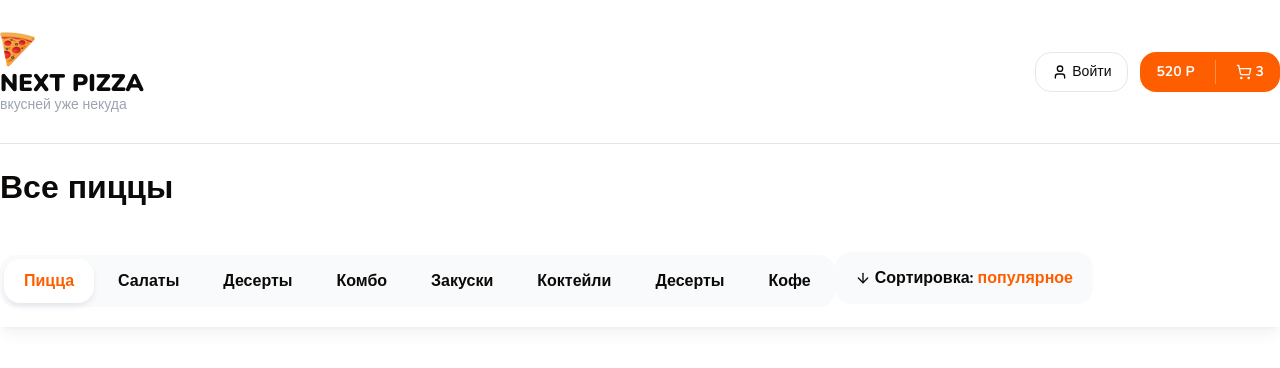
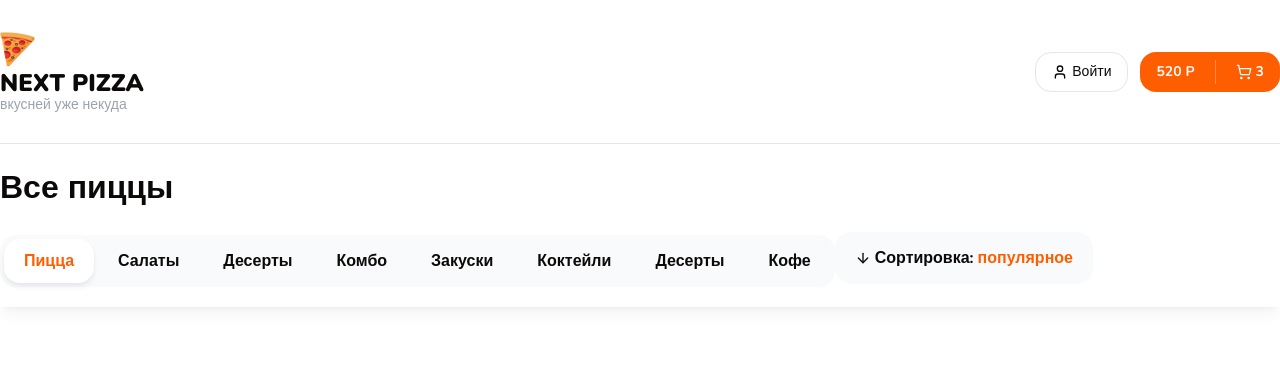
Before and after one commit to mihail-fomin/next-pizza, a Next.js app: page / in a window 1280 px wide. Shown: the top 368 px of the page. Built offline with nearby package versions, Linux system fonts and the light colour scheme.

Commit message:
removed padding

```diff
--- a/components/shared/TopBar.tsx
+++ b/components/shared/TopBar.tsx
@@ -11,7 +11,7 @@ type Props = {
 const TopBar = ({ className }: Props) => {
   return (
     <div className={cn('sticky top-0 bg-white py-5 shadow-lg shadow-black/5 z-10', className)}>
-      <Container className="mt-5">
+      <Container>
         <Categorites />
         <SortPopup />
       </Container>
```
